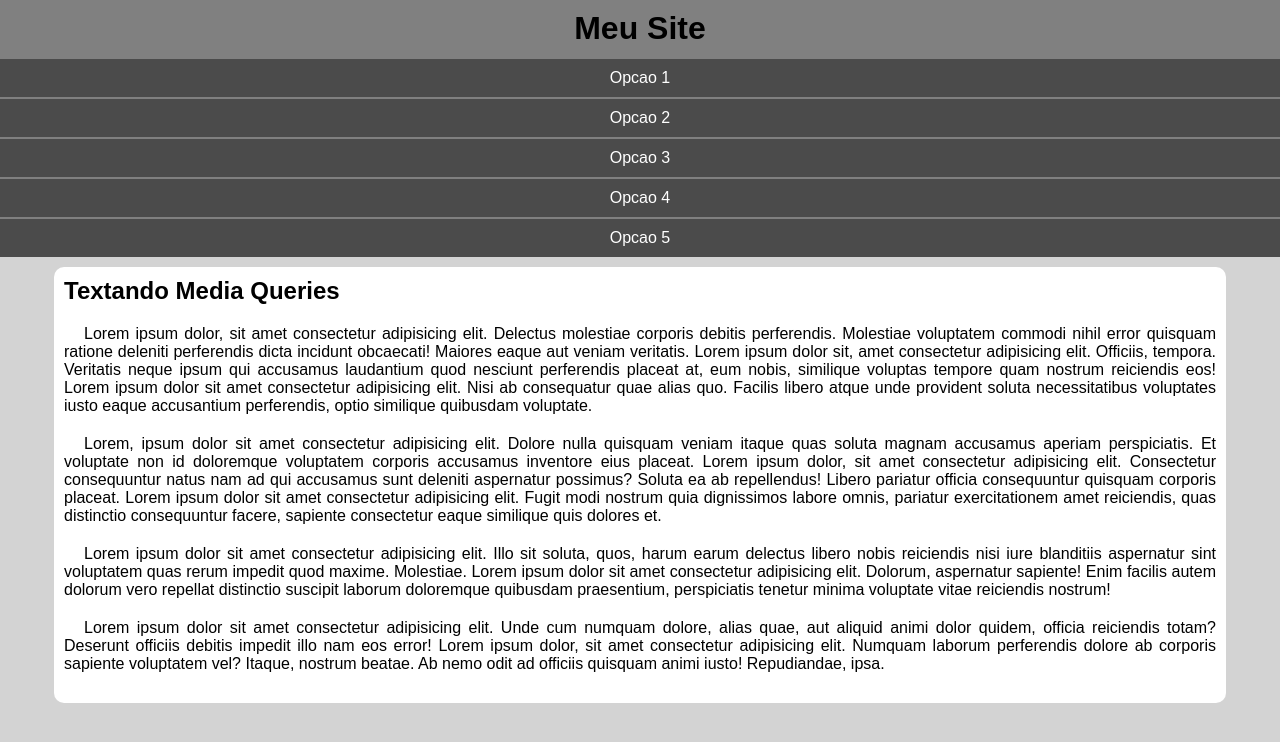
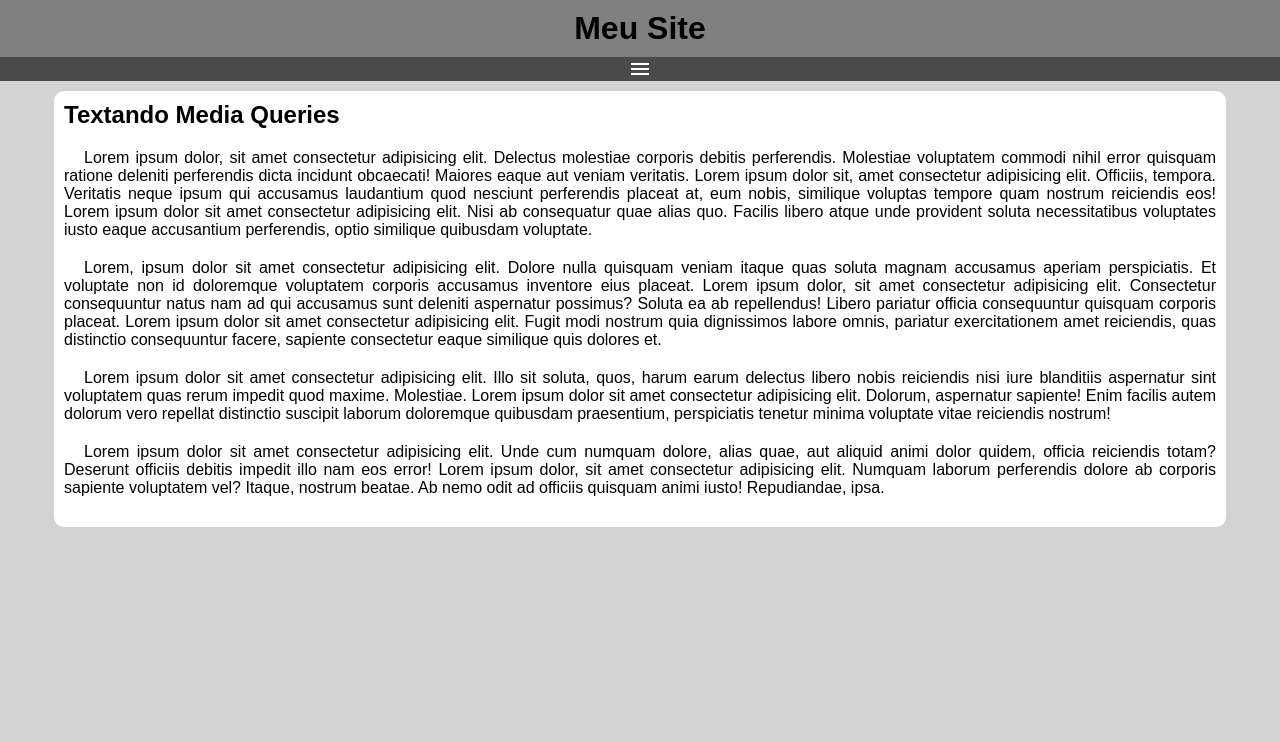
Before and after one commit to adrianovictorn/HTML-CSS-AdrianoV, a plain HTML site: page Exercicios/Ex26/mq005/index.html in a window 1280 px wide. Drawn offline with nearby package versions, Linux system fonts and the light colour scheme.

Commit message:
Exercicio26

```diff
--- a/Exercicios/Ex26/mq005/estilos/style.css
+++ b/Exercicios/Ex26/mq005/estilos/style.css
@@ -19,8 +19,22 @@ header > h1 {
     text-align: center;
 }
 
+#burguer{
+    background-color: rgba(0, 0, 0, 0.424);
+    color: white;
+    display: block;
+    text-align: center;
+    padding: 0px;
+    cursor: pointer;
+}
+
+#burguer:hover{
+    background-color: white;
+    color: black;
+}
+
 menu{
-    display: block;
+    display: none;
 }
 
 menu > ul {
--- a/Exercicios/Ex26/mq005/index.html
+++ b/Exercicios/Ex26/mq005/index.html
@@ -4,12 +4,16 @@
     <meta charset="UTF-8">
     <meta name="viewport" content="width=device-width, initial-scale=1.0">
     <title>Media Query</title>
+    <link rel="stylesheet" href="https://fonts.googleapis.com/css2?family=Material+Symbols+Outlined:opsz,wght,FILL,GRAD@24,400,0,0" />
     <link rel="stylesheet" href="estilos/style.css">
 </head>
 <body>
     <header>
         <h1>Meu Site</h1>
-        <menu>
+        <span id="burguer" class="material-symbols-outlined" onclick="clickMenu()">
+            menu
+            </span>
+        <menu id="itens">
             <ul>
                 <li><a href="#">Opcao 1</a></li>
                 <li><a href="#">Opcao 2</a></li>
@@ -31,5 +35,15 @@
             <p>Lorem ipsum dolor sit amet consectetur adipisicing elit. Unde cum numquam dolore, alias quae, aut aliquid animi dolor quidem, officia reiciendis totam? Deserunt officiis debitis impedit illo nam eos error! Lorem ipsum dolor, sit amet consectetur adipisicing elit. Numquam laborum perferendis dolore ab corporis sapiente voluptatem vel? Itaque, nostrum beatae. Ab nemo odit ad officiis quisquam animi iusto! Repudiandae, ipsa.</p>
         </article>
     </main>
+    <script>
+        function clickMenu(){
+            if (itens.style.display == 'block'){
+                itens.style.display ='none'
+            }
+            else{
+                itens.style.display = 'block'
+            }
+        }
+    </script>
 </body>
 </html>
```
